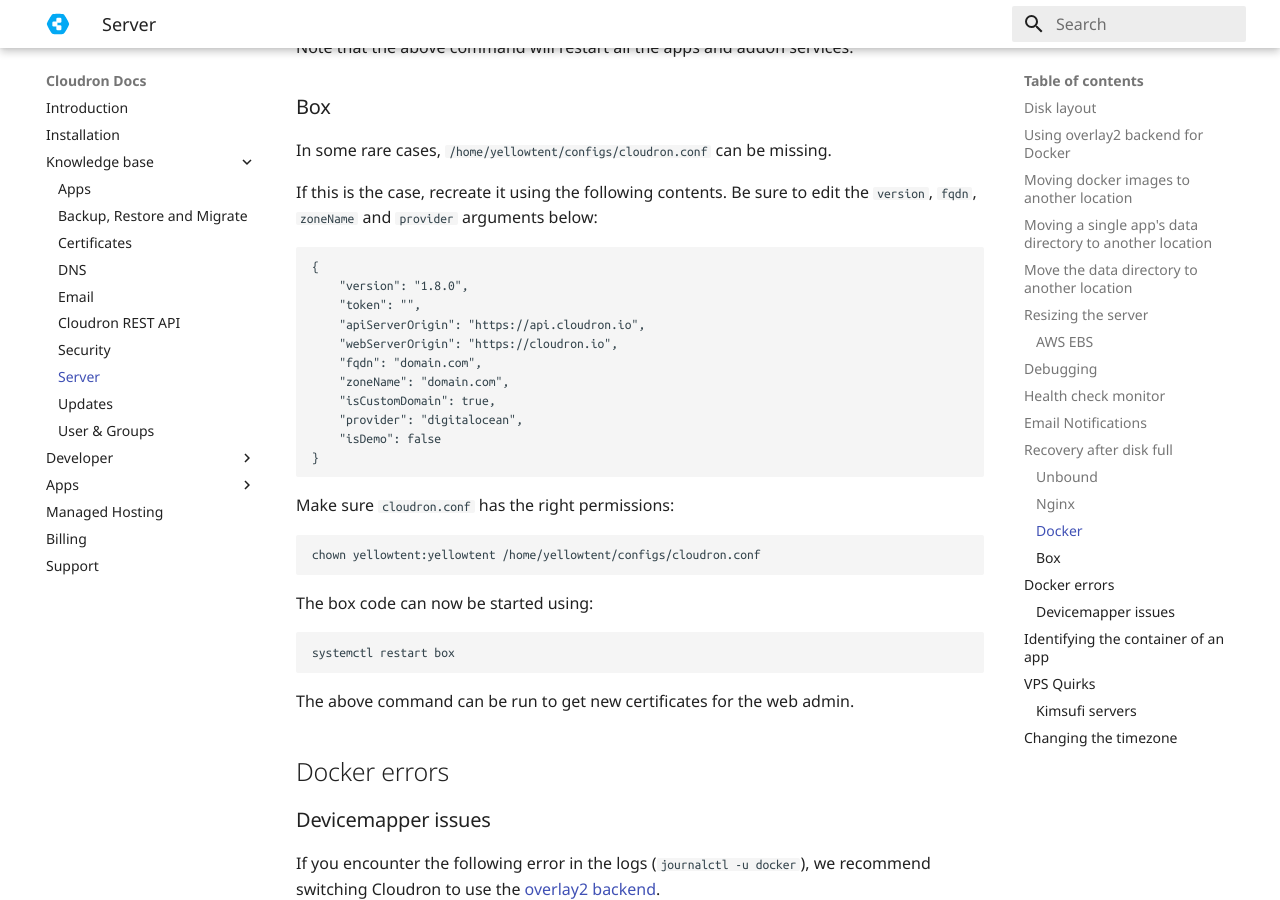
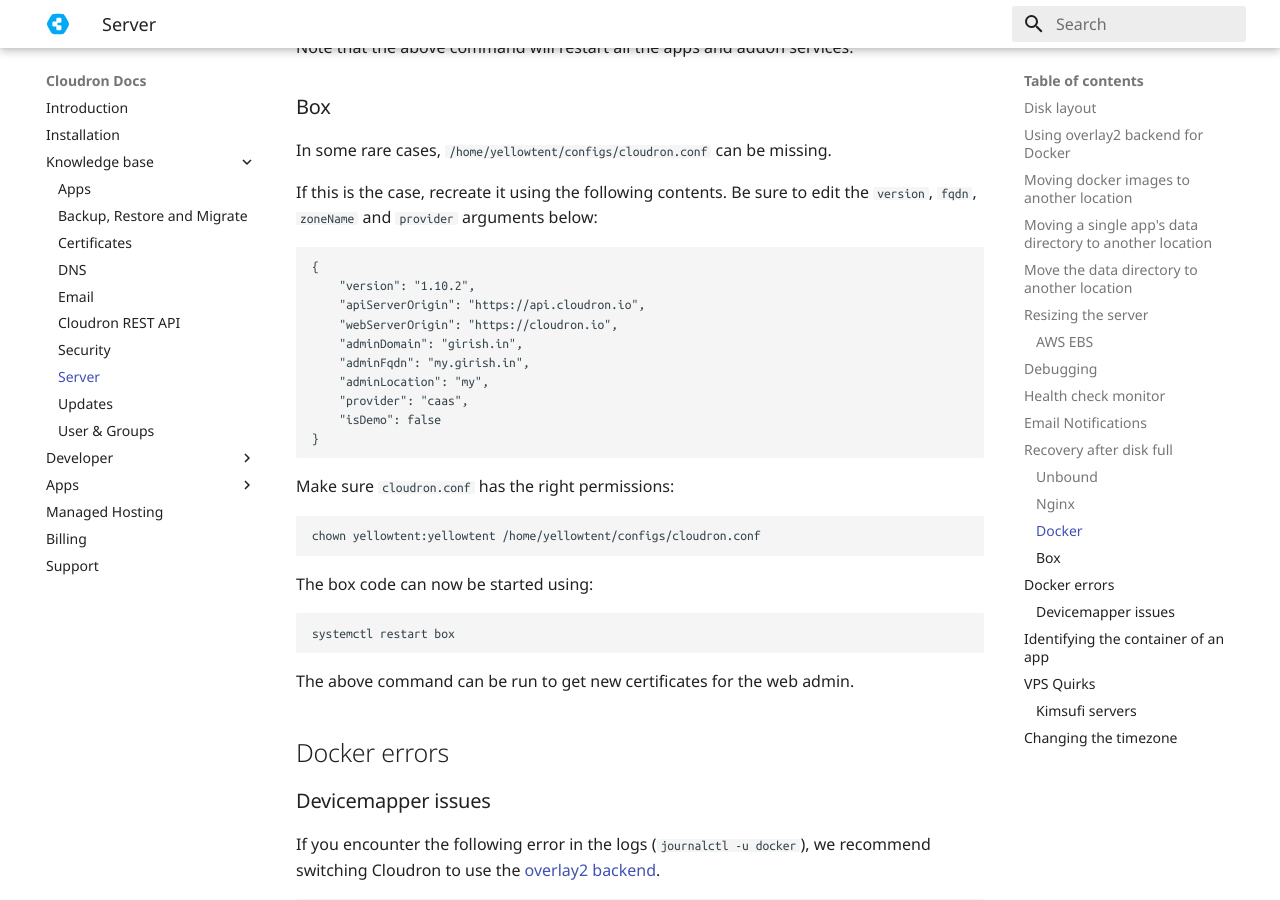
Before and after one commit to M-arcus/cloudron-docs, an MkDocs documentation site: the page built from docs/documentation/server.md, in a window 1280 px wide and 900 px high, scrolled down 5931 px. Built offline with MkDocs 1.6.1 and Material for MkDocs 9.7.7, drawn with Linux system fonts in a browser that asks for light colours; old or Windows-style settings are respelled for this version of MkDocs.

Commit message:
update latest cloudron.conf

````diff
--- a/docs/documentation/server.md
+++ b/docs/documentation/server.md
@@ -269,14 +269,13 @@
 the `version`, `fqdn`, `zoneName` and `provider` arguments below:
 ```
 {
-    "version": "1.8.0",
-    "token": "",
+    "version": "1.10.2",
     "apiServerOrigin": "https://api.cloudron.io",
     "webServerOrigin": "https://cloudron.io",
-    "fqdn": "domain.com",
-    "zoneName": "domain.com",
-    "isCustomDomain": true,
-    "provider": "digitalocean",
+    "adminDomain": "girish.in",
+    "adminFqdn": "my.girish.in",
+    "adminLocation": "my",
+    "provider": "caas",
     "isDemo": false
 }
 ```
````
